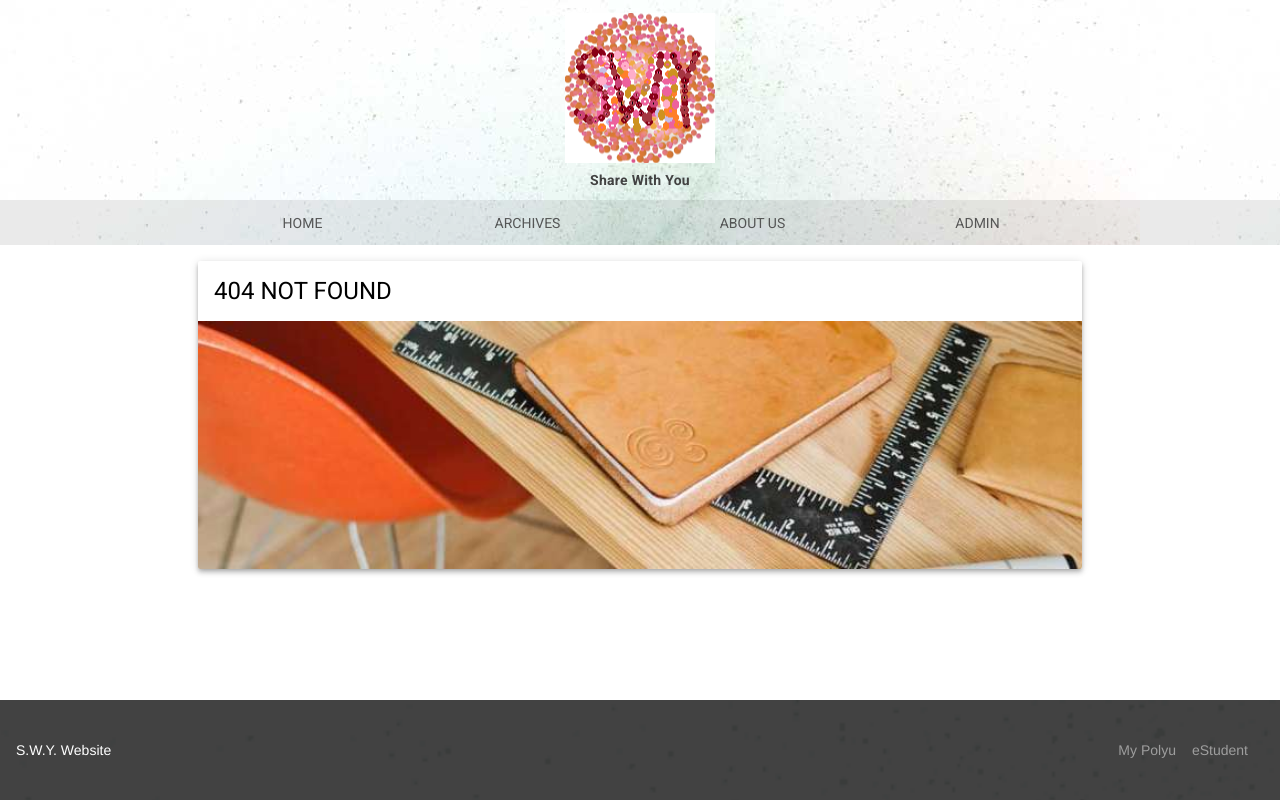
After one commit to KatharineOzil/COMP5322, a Django app: template blog/templates/blog/404.html in a window 1280 px wide. The commit adds this page. Run offline with Django 3.2, Linux system fonts and the light colour scheme; the template is opened without the code that fills it, so the values that code supplies are empty; some libraries are stand-ins or nearby versions.

Commit message:
400, 500

```diff
--- /dev/null
+++ b/blog/templates/blog/404.html
@@ -0,0 +1,16 @@
+{% extends 'blog/base.html' %}
+{% load staticfiles %}
+{% block content %}
+<main class="mdl-layout__content">
+    <div class="mdl-grid portfolio-max-width">
+        <div class="mdl-cell mdl-cell--12-col mdl-card mdl-shadow--4dp">
+            <div class="mdl-card__title">
+                <h2 class="mdl-card__title-text">404 NOT FOUND</h2>
+            </div>
+            <div class="mdl-card__media">
+                <img class="article-image" src='{% static "/image/aboutus.jpeg" %}' border="0" alt="">
+            </div>
+        </div>
+    </div>
+</main>
+{% endblock %}
--- a/blog/templates/blog/intro.html
+++ b/blog/templates/blog/intro.html
@@ -11,6 +11,7 @@
                 <img class="article-image" src='{% static "/image/aboutus.jpeg" %}' border="0" alt="">
             </div>
             <div class="mdl-grid portfolio-copy">
+                {% if users %}
                 {% for user in users %}
                     <h3 class="mdl-cell mdl-cell--12-col mdl-typography--headline">
                         {{ user.username }}
@@ -22,6 +23,11 @@
                         <p>Email: <a href="mailto:{{ user.email }}">{{ user.email }}</a></p>
                     </div>
                 {% endfor %}
+                {% else %}
+                    <h3 class="mdl-cell mdl-cell--12-col mdl-typography--headline">
+                        No Result!
+                    </h3>
+                {% endif %}
             </div>
         </div>
     </div>
--- a/blog/urls.py
+++ b/blog/urls.py
@@ -16,4 +16,6 @@ urlpatterns = [
     url(r'archives$', views.archives, name='archives'),
     url(r'', include(frontend_urls)),
     url(r'admin/', include(admin.site.urls)),
+    url(r'404$', views.page_not_found, name='404'),
+    url(r'500$', views.page_error, name='500'),
 ]
--- a/comp5322/settings.py
+++ b/comp5322/settings.py
@@ -125,3 +125,6 @@ AUTH_USER_MODEL = 'blog.User'
 
 STATIC_URL = '/blog/static/'
 STATIC_ROOT = os.path.join(BASE_DIR, 'static')
+
+handler404 = 'blog.views.page_not_found'
+handler500 = 'blog.views.page_error'
```
Also changed, not shown: blog/templates/blog/500.html (added, +16 -0 lines), blog/views.py (+13 -3 lines), 3 other files.
